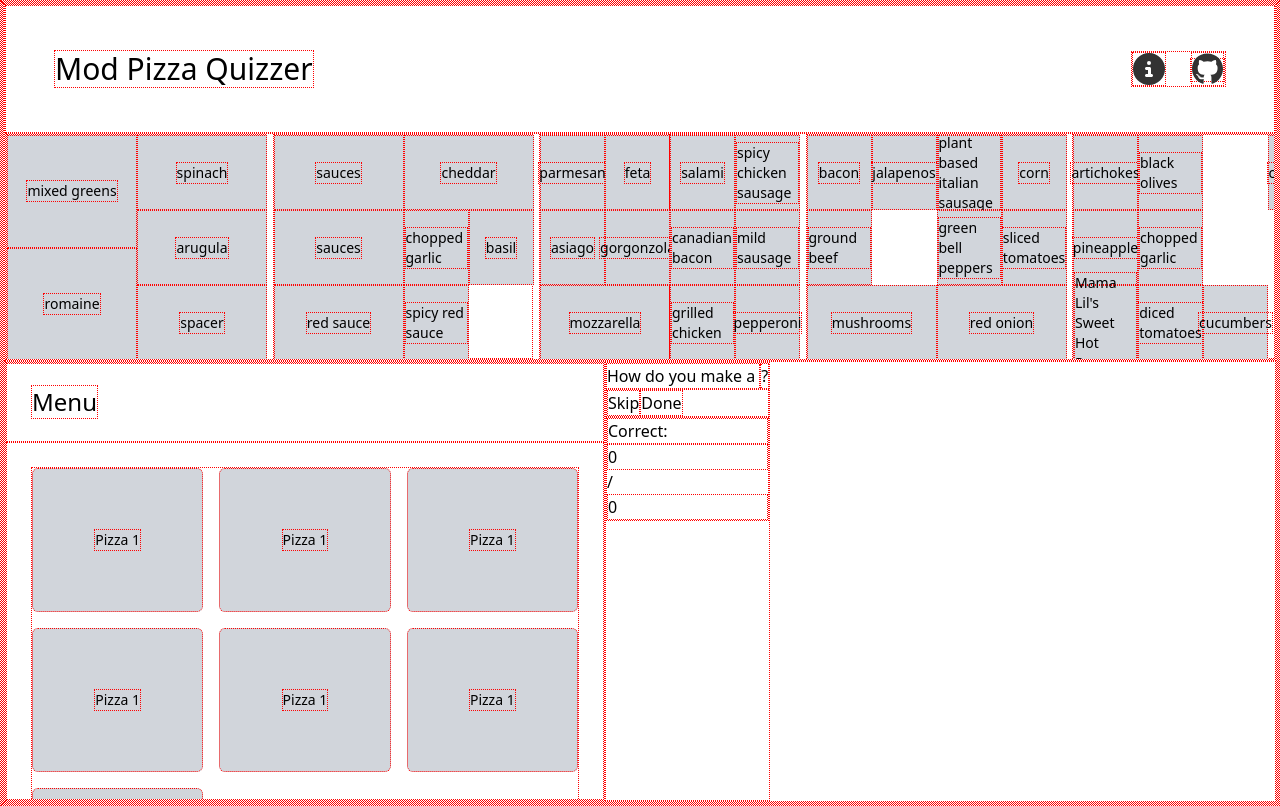
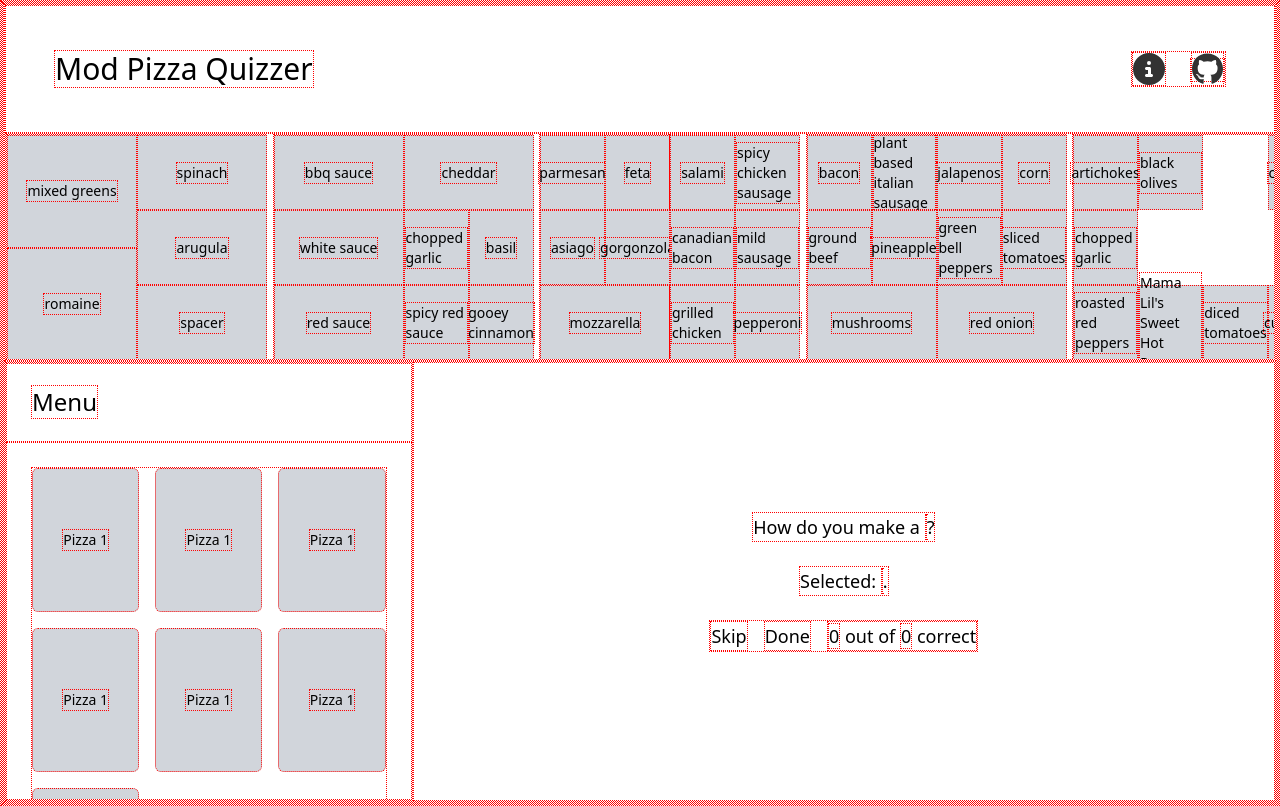
Before and after one commit to kqwq/mod-pizza-quizzer, a React app: page / in a window 1280 px wide. Built offline with nearby package versions, Linux system fonts and the light colour scheme.

Commit message:
with provider

```diff
--- a/src/components/IngredientBox.tsx
+++ b/src/components/IngredientBox.tsx
@@ -1,17 +1,27 @@
-import React from 'react'
+import React, { useContext } from 'react'
 import { MAKELINE_BOX_HEIGHT, MAKELINE_BOX_WIDTH } from '../util/contsants'
 import type { Ingredient } from '../util/makeline'
+import { IngredientsContext } from '../util/Provider'
 
 const IngBox = ({ x, y, i, w = 1, h = 1 }: { x: number, y: number, i: Ingredient | "spacer" | "sauces", w?: number, h?: number }) => {
   const width = (MAKELINE_BOX_WIDTH * w)
   const height = (MAKELINE_BOX_HEIGHT * h)
   const xPos = (MAKELINE_BOX_WIDTH * x)
   const yPos = (MAKELINE_BOX_HEIGHT * y)
+  const { toggleIngredient } = useContext(IngredientsContext);
 
   return (
-    <div className={
-      `w-[${width}px] h-[${height}px] bg-gray-300 top-[${yPos}px] left-[${xPos}px] absolute flex justify-center items-center`
-    }>
+    <div
+      onClick={
+        () => {
+          if (i !== "spacer" && i !== "sauces") {
+            toggleIngredient(i)
+          }
+        }
+      }
+      className={
+        `w-[${width}px] h-[${height}px] bg-gray-300 top-[${yPos}px] left-[${xPos}px] absolute flex justify-center items-center`
+      }>
       <span className="text-sm">{i}</span>
     </div>
   )
--- a/src/components/Makeline.tsx
+++ b/src/components/Makeline.tsx
@@ -46,9 +46,10 @@ const Makeline = () => {
       </Section>
       <Section name="Sauces" w={4} gapAfter={MAKELINE_GAP}>
         <Column>
-          <IngBox i={'sauces'} x={0} y={0} w={2} />
-          <IngBox i={'sauces'} x={0} y={1} w={2} />
+          <IngBox i={Sauce.bbq} x={0} y={0} w={2} />
+          <IngBox i={Sauce.white} x={0} y={1} w={2} />
           <IngBox i={Sauce.red} x={0} y={2} w={2} />
+          <IngBox i={Sauce.gooey_cinnamon} x={3} y={2} w={1} />
         </Column>
         <Column>
           <IngBox i={Cheese.cheddar} x={2} y={0} w={2} />
@@ -82,12 +83,13 @@ const Makeline = () => {
         <Grid>
           {/* Top row */}
           <IngBox i={Meat.bacon} x={0} y={0} />
-          <IngBox i={Topping.jalapenos} x={1} y={0} />
-          <IngBox i={Meat.plant_based_italian_sausage} x={2} y={0} />
+          <IngBox i={Meat.plant_based_italian_sausage} x={1} y={0} />
+          <IngBox i={Topping.jalapenos} x={2} y={0} />
           <IngBox i={Topping.corn} x={3} y={0} />
 
           {/* Middle row */}
           <IngBox i={Meat.ground_beef} x={0} y={1} />
+          <IngBox i={Topping.pineapple} x={1} y={1} />
           <IngBox i={Topping.green_bell_peppers} x={2} y={1} />
           <IngBox i={Topping.sliced_tomatoes} x={3} y={1} />
 
@@ -103,13 +105,13 @@ const Makeline = () => {
         <IngBox i={Topping.chickpeas} x={3} y={0} />
 
         {/* Middle row */}
-        <IngBox i={Topping.pineapple} x={0} y={1} />
-        <IngBox i={Topping.garlic_chopped} x={1} y={1} />
+        <IngBox i={Topping.garlic_chopped} x={0} y={1} />
 
         {/* Bottom row */}
-        <IngBox i={Topping.mama_lils_sweet_hot_peppers} x={0} y={2} />
-        <IngBox i={Topping.diced_tomatoes} x={1} y={2} />
-        <IngBox i={Topping.cucumbers} x={2} y={2} />
+        <IngBox i={Topping.roasted_red_peppers} x={0} y={2} />
+        <IngBox i={Topping.mama_lils_sweet_hot_peppers} x={1} y={2} />
+        <IngBox i={Topping.diced_tomatoes} x={2} y={2} />
+        <IngBox i={Topping.cucumbers} x={3} y={2} />
       </Section>
 
     </div >
--- a/src/components/QuizContainer.tsx
+++ b/src/components/QuizContainer.tsx
@@ -1,21 +1,28 @@
-import React from 'react'
+import React, { useContext } from 'react'
+import { IngredientsContext } from '../util/Provider';
 
 const QuizContainer = () => {
+  const { selectedIngredients } = useContext(IngredientsContext)
+
   return (
-    <div id="info-box">
-      <div id="question ">
+    <div id="quiz-container" className="text-lg flex flex-col justify-center space-y-6 items-center w-full">
+      <div id="prompt ">
         How do you make a <span id="quiz-menu-item"></span>?
       </div>
-      <div id="buttons">
+      <div id="selected">Selected: <span id="selected-lsit">{selectedIngredients.map((ingredient) => (
+        <li key={ingredient}>{ingredient}</li>
+      ))}</span>.</div>
+      <div id="feedback" className="flex flex-row justify-between items-center space-x-4">
         <button id="btn0 ">Skip</button>
         <button id="btn1">Done</button>
+        <div id="score">
+          <span id="num-correct">0</span>
+          &nbsp;out of&nbsp;
+          <span id="num-total">0</span>
+          &nbsp;correct
+        </div>
       </div>
-      <div id="score">
-        <p>Correct:</p>
-        <p id="num-correct">0</p>
-        /
-        <p id="num-total">0</p>
-      </div>
+
     </div>
   )
 }
--- a/src/index.tsx
+++ b/src/index.tsx
@@ -3,12 +3,18 @@ import { createRoot } from "react-dom/client";
 
 // Main layout containing everything
 import MainLayout from "./components/MainLayout";
+import { IngredientsProvider } from "./util/Provider";
 
 // Global CSS
 import './styles/global.css'
 
 function App() {
-  return <MainLayout />
+  return <React.StrictMode>
+    <IngredientsProvider>
+      <MainLayout />
+    </IngredientsProvider>
+  </React.StrictMode>
+
 }
 
 const container = document.getElementById('app') as HTMLElement
--- /dev/null
+++ b/src/util/Provider.tsx
@@ -0,0 +1,50 @@
+import React, { createContext, useState, useContext } from "react";
+import type { Ingredient } from "./makeline";
+
+interface IngredientsContextType {
+  selectedIngredients: Ingredient[];
+  toggleIngredient: (ingredient: Ingredient) => void;
+  clearIngredients: () => void;
+}
+
+const IngredientsContext = createContext<IngredientsContextType>(
+  {} as IngredientsContextType
+);
+
+interface IngredientsProviderProps {
+  children: React.ReactNode;
+}
+const IngredientsProvider: React.FC<IngredientsProviderProps> = ({ children }) => {
+  const [selectedIngredients, setSelectedIngredients] = useState<Ingredient[]>([]);
+  const [score, setScore] = useState(0);
+  const [total, setTotal] = useState(0);
+  const [menuItem, setMenuItem] = useState();
+
+  const toggleIngredient = (newIngredient: Ingredient) => {
+    setSelectedIngredients((prevIngredients) => {
+      if (prevIngredients.includes(newIngredient)) {
+        return prevIngredients.filter((ingredient) => ingredient !== newIngredient);
+      } else {
+        return [...prevIngredients, newIngredient];
+      }
+    });
+  };
+
+  const clearIngredients = () => {
+    setSelectedIngredients([]);
+  };
+
+  const contextValue: IngredientsContextType = {
+    selectedIngredients,
+    toggleIngredient,
+    clearIngredients,
+  };
+
+  return (
+    <IngredientsContext.Provider value={contextValue}>
+      {children}
+    </IngredientsContext.Provider>
+  );
+};
+
+export { IngredientsContext, IngredientsProvider };
--- a/src/util/makeline.ts
+++ b/src/util/makeline.ts
@@ -22,6 +22,7 @@ export enum Sauce {
   red = "red sauce",
   spicy_red = "spicy red sauce",
   white = "white sauce",
+  gooey_cinnamon = "gooey cinnamon",
 }
 export enum Cheese {
   asiago = "asiago",
```
